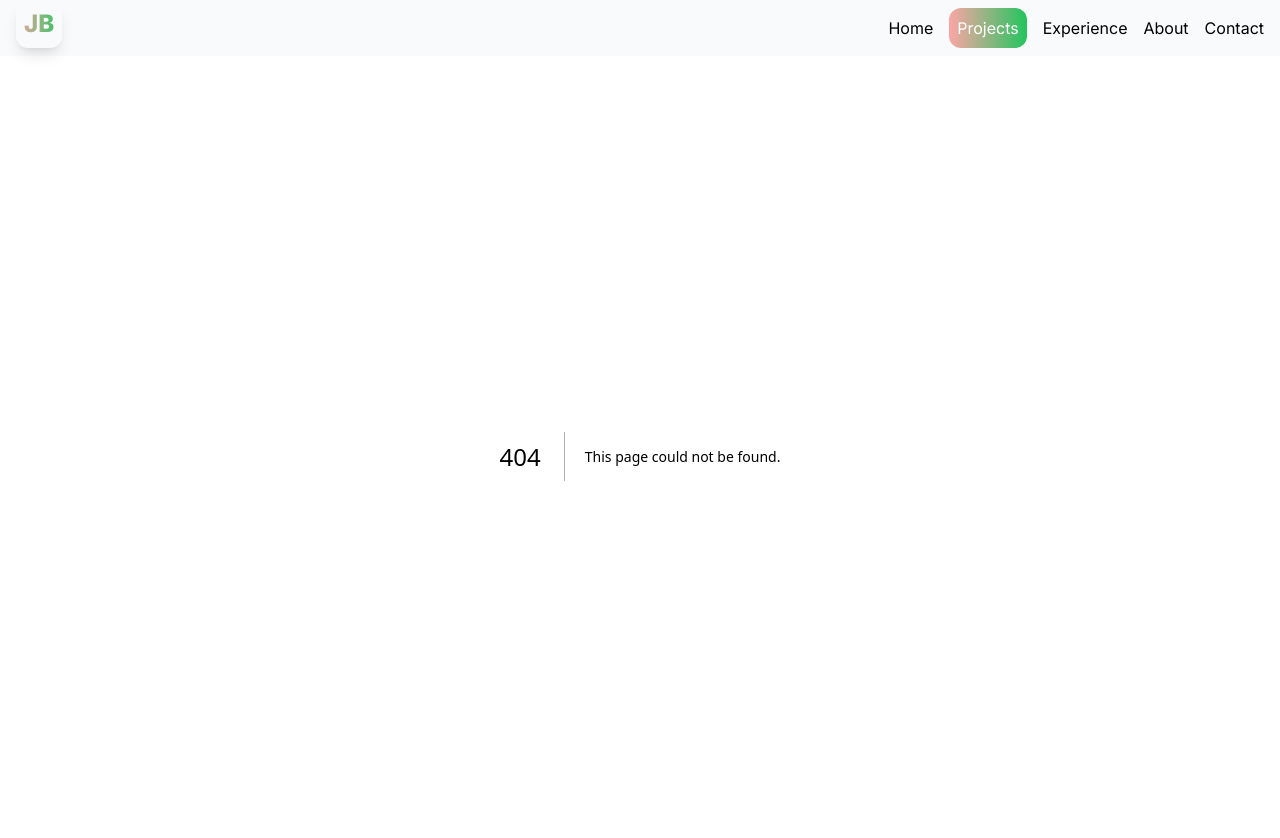
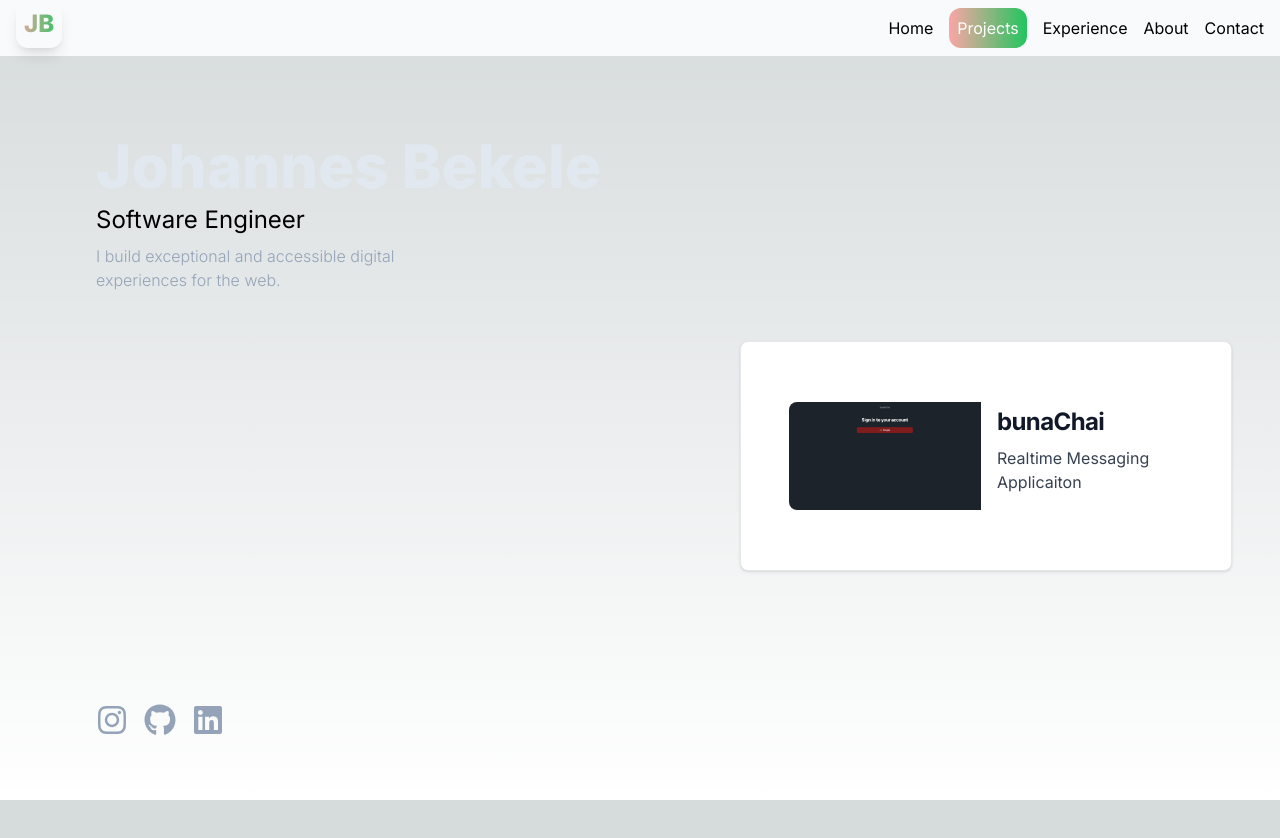
Before and after one commit to JohannesSBA/portfolio-v1, a Next.js app: page /projects in a window 1280 px wide. Before the commit this address had no page. Shown: the top 838 px of the page. After the commit the page ends 800 px from the top, so only its background shows below. Built offline with nearby package versions, Linux system fonts and the light colour scheme.

Commit message:
feat: Social media links

```diff
--- /dev/null
+++ b/src/app/components/PorjectItem.tsx
@@ -0,0 +1,38 @@
+import React from "react";
+import Image from "next/image";
+
+interface projectProps {
+  title: string;
+  desc: string;
+  image: string;
+  link: string;
+}
+
+const PorjectItem = ({ title, desc, image, link }: projectProps) => {
+  return (
+    <div>
+      <a
+        href={link}
+        className="p-12 m-12 flex flex-col items-center bg-white border border-gray-200 rounded-lg shadow md:flex-row md:max-w-xl hover:bg-gray-100 dark:border-gray-700 dark:bg-gray-800 dark:hover:bg-gray-700"
+      >
+        <Image
+          src={image}
+          width={100}
+          height={24}
+          alt={"portfolio project pic"}
+          className="object-cover w-full rounded-t-lg h-96 md:h-auto md:w-48 md:rounded-none md:rounded-s-lg"
+        />
+        <div className="flex flex-col justify-between p-4 leading-normal">
+          <h5 className="mb-2 text-2xl font-bold tracking-tight text-gray-900 dark:text-white">
+            {title}
+          </h5>
+          <p className="mb-3 font-normal text-gray-700 dark:text-gray-400">
+            {desc}
+          </p>
+        </div>
+      </a>
+    </div>
+  );
+};
+
+export default PorjectItem;
--- a/src/app/layout.tsx
+++ b/src/app/layout.tsx
@@ -2,6 +2,7 @@ import type { Metadata } from "next";
 import { Inter } from "next/font/google";
 import "./globals.css";
 import Navbar from "./components/Navbar";
+import { IconContext } from "react-icons/lib/esm/iconContext";
 
 const inter = Inter({ subsets: ["latin"] });
 
@@ -18,8 +19,10 @@ export default function RootLayout({
   return (
     <html lang="en">
       <body className={inter.className}>
-        <Navbar />
-        {children}
+        <div className="h-screen overflow-clip">
+          <Navbar />
+          {children}
+        </div>
       </body>
     </html>
   );
--- /dev/null
+++ b/src/app/projects/page.tsx
@@ -0,0 +1,60 @@
+"use client";
+import React from "react";
+import ProjectItem from "../components/PorjectItem";
+import { FaGithub, FaInstagram, FaLinkedin } from "react-icons/fa";
+import { IconContext } from "react-icons";
+
+const page = () => {
+  return (
+    <div className="h-screen w-screen flex gap-2 items-center ">
+      <div className="w-1/2 ml-24 h-full overflow-clip">
+        <div className="flex flex-col gap-2 h-1/2 mt-20">
+          <h1 className="font-extrabold text-6xl text-slate-200">
+            Johannes Bekele
+          </h1>
+          <h4 className=" text-2xl">Software Engineer</h4>
+          <p className="font-light text-slate-400 w-80">
+            I build exceptional and accessible digital experiences for the web.
+          </p>
+        </div>
+        <div className="text-slate-400 flex gap-4 absolute bottom-16">
+          <IconContext.Provider
+            value={{ size: "2em", color: "hover:text-white" }}
+          >
+            <a
+              href="https://www.instagram.com/johannesseleshi/?next=%2F"
+              target="_blank"
+              className="hover:text-slate-50"
+            >
+              <FaInstagram />
+            </a>
+            <a
+              href="https://github.com/JohannesSBA"
+              target="_blank"
+              className="hover:text-slate-50"
+            >
+              <FaGithub />
+            </a>
+            <a
+              href="https://www.linkedin.com/in/johannes-bekele/"
+              target="_blank"
+              className="hover:text-slate-50"
+            >
+              <FaLinkedin />
+            </a>
+          </IconContext.Provider>
+        </div>
+      </div>
+      <div className="w-1/2">
+        <ProjectItem
+          title={"bunaChai"}
+          desc={"Realtime Messaging Applicaiton"}
+          image={`/bunaChai.png`}
+          link="https://github.com/JohannesSBA/buna-chai"
+        />
+      </div>
+    </div>
+  );
+};
+
+export default page;
```
Also changed, not shown: package.json (+5 -4 lines), public/bunaChai.png (added), 1 other file (tests, documents, lock files or other folders).
